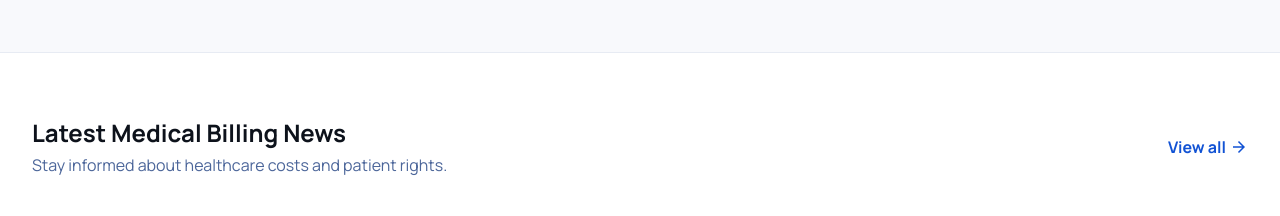
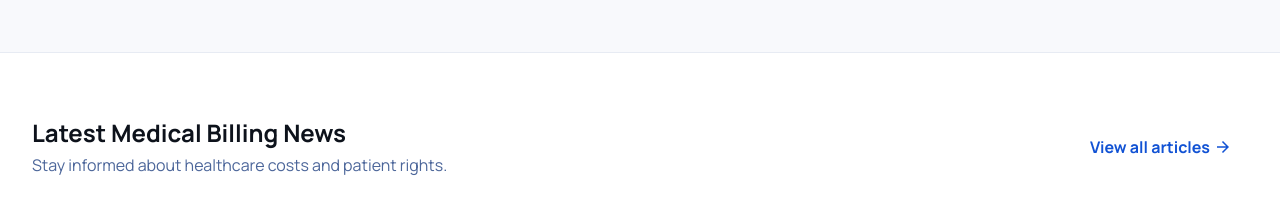
Before and after one commit to gkswjdgb/advocamed-ai, a React (Vite) app in the folder advocamed.ai/: page / in a window 1280 px wide. Shown: the part 980-1196 px from the top of the page. Built offline with nearby package versions, Linux system fonts and the light colour scheme; grey boxes are pictures that could not be loaded.

Commit message:
Update Hero.tsx

```diff
--- a/advocamed.ai/components/Hero.tsx
+++ b/advocamed.ai/components/Hero.tsx
@@ -266,8 +266,8 @@ export const Hero: React.FC<HeroProps> = ({ onAnalysisComplete, onLoading, onDem
               <h2 className="text-2xl font-bold text-text-main-light dark:text-text-main-dark">Latest Medical Billing News</h2>
               <p className="text-text-secondary-light dark:text-text-secondary-dark mt-1">Stay informed about healthcare costs and patient rights.</p>
             </div>
-            <Link to="/blog" className="hidden sm:flex items-center gap-1 text-primary font-bold hover:underline">
-               View all
+            <Link to="/blog" className="hidden sm:flex items-center gap-1 text-primary font-bold hover:underline px-4 py-2 rounded-lg hover:bg-primary/5 transition-colors">
+               View all articles
                <span className="material-symbols-outlined text-lg">arrow_forward</span>
             </Link>
           </div>
@@ -281,6 +281,7 @@ export const Hero: React.FC<HeroProps> = ({ onAnalysisComplete, onLoading, onDem
                        alt={post.title}
                        className="w-full h-full object-cover transition-transform duration-500 group-hover:scale-105"
                        loading="lazy"
+                       referrerPolicy="no-referrer"
                        onError={() => handleImageError(post.id)}
                      />
                    ) : (
@@ -302,6 +303,13 @@ export const Hero: React.FC<HeroProps> = ({ onAnalysisComplete, onLoading, onDem
               </article>
             ))}
           </div>
+
+          <div className="mt-8 text-center sm:hidden">
+             <Link to="/blog" className="inline-flex items-center gap-1 text-primary font-bold hover:underline px-4 py-2 border border-primary/20 rounded-lg hover:bg-primary/5 transition-colors">
+               View all articles
+               <span className="material-symbols-outlined text-lg">arrow_forward</span>
+            </Link>
+          </div>
         </div>
       </section>
     </>
```
